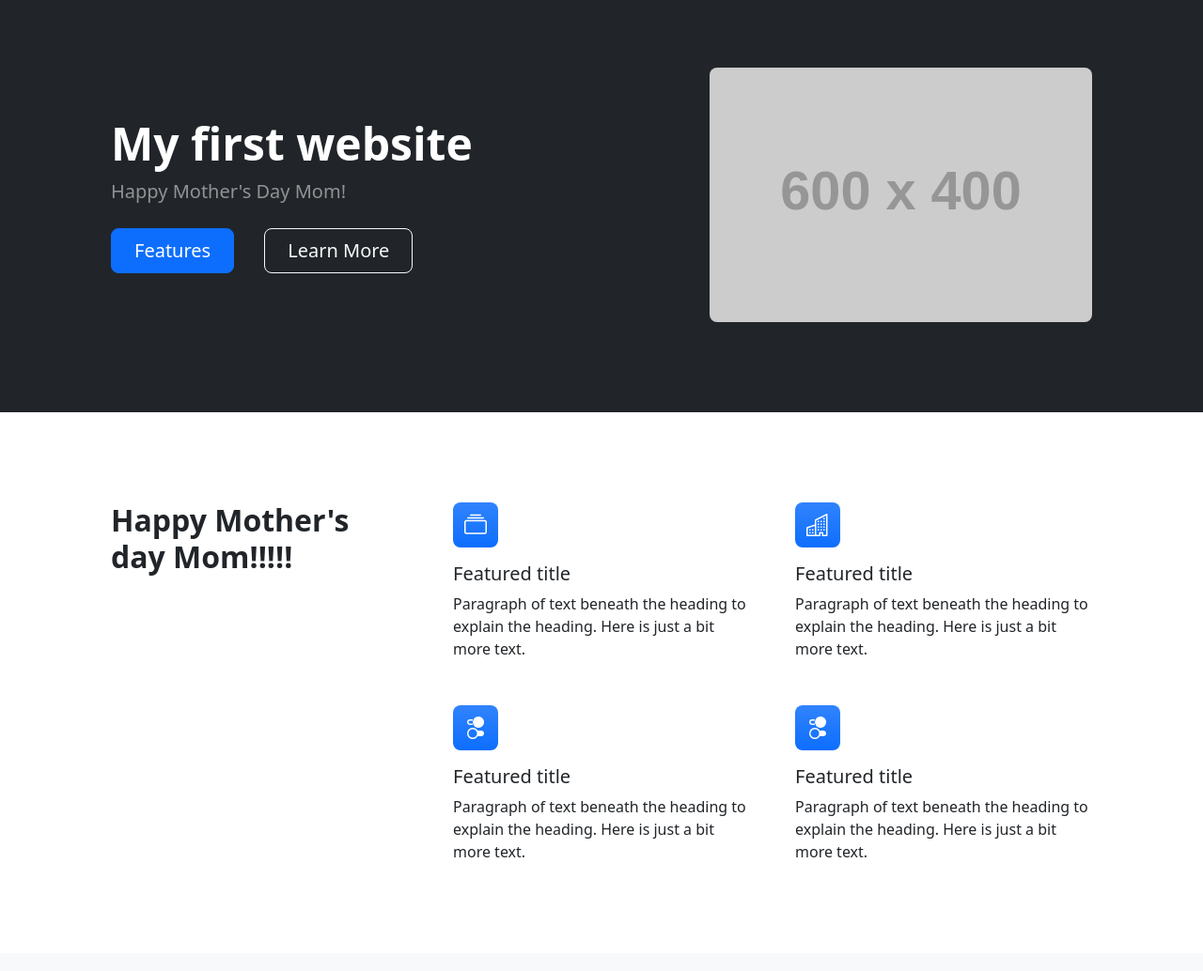
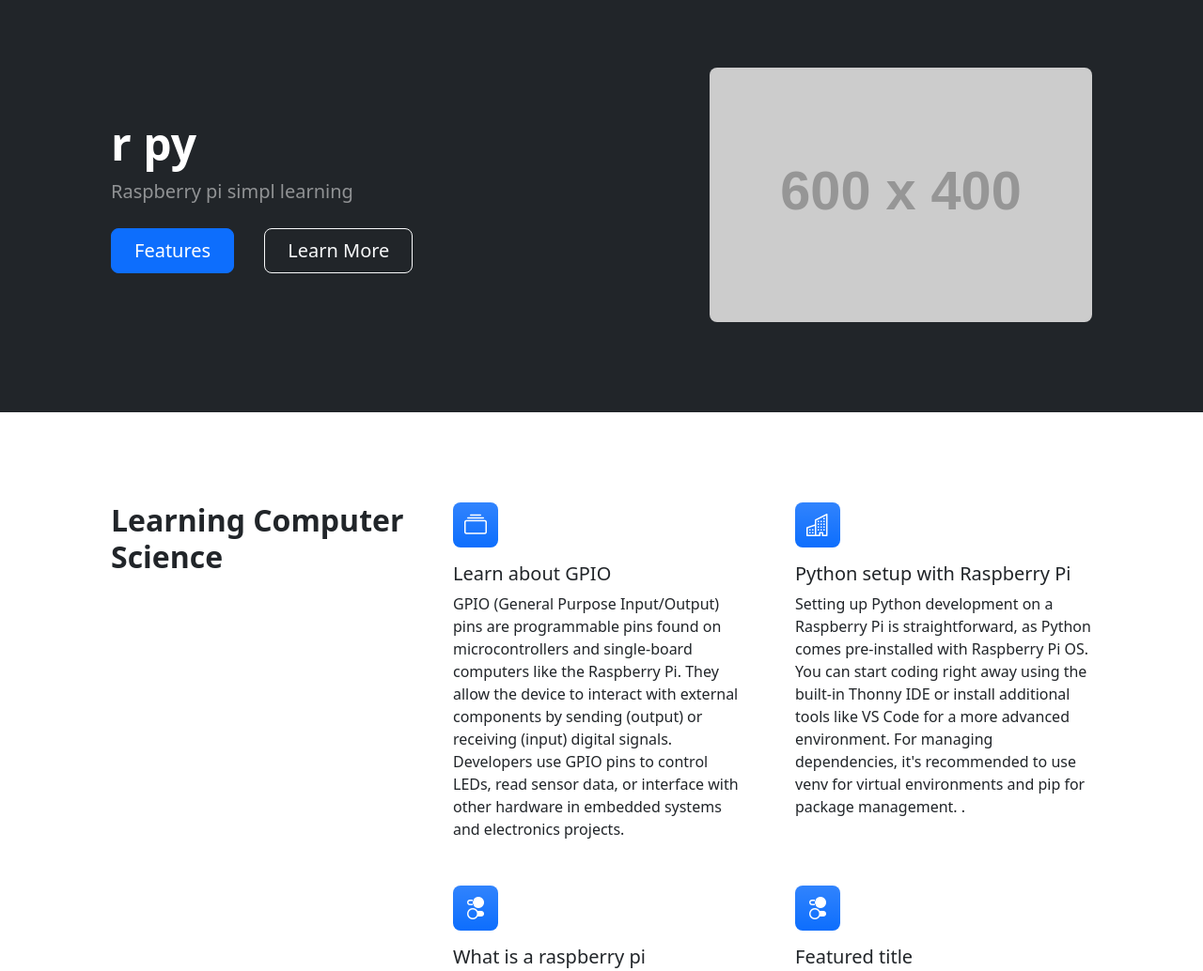
Before and after one commit to erolston/erolston.github.io, a plain HTML site: page index.html in a window 1280 px wide. Shown: the part 80-1114 px from the top of the page at 94% size. Drawn offline with nearby package versions, Linux system fonts and the light colour scheme; placeholder pictures from the web are drawn by us.

Commit message:
updates to features

```diff
--- a/index.html
+++ b/index.html
@@ -5,7 +5,7 @@
         <meta name="viewport" content="width=device-width, initial-scale=1, shrink-to-fit=no" />
         <meta name="description" content="" />
         <meta name="author" content="" />
-        <title>Learning HTML</title>
+        <title>Learning Raspberry pi</title>
         <!-- Favicon-->
         <link rel="icon" type="image/x-icon" href="assets/favicon.ico" />
         <!-- Bootstrap icons-->
@@ -51,8 +51,8 @@
                     <div class="row gx-5 align-items-center justify-content-center">
                         <div class="col-lg-8 col-xl-7 col-xxl-6">
                             <div class="my-5 text-center text-xl-start">
-                                <h1 class="display-5 fw-bolder text-white mb-2">My first website</h1>
-                                <p class="lead fw-normal text-white-50 mb-4">Happy Mother's Day Mom!</p>
+                                <h1 class="display-5 fw-bolder text-white mb-2">r py</h1>
+                                <p class="lead fw-normal text-white-50 mb-4">Raspberry pi simpl learning</p>
                                 <div class="d-grid gap-3 d-sm-flex justify-content-sm-center justify-content-xl-start">
                                     <a class="btn btn-primary btn-lg px-4 me-sm-3" href="#features">Features</a>
                                     <a class="btn btn-outline-light btn-lg px-4" href="#!">Learn More</a>
@@ -67,23 +67,23 @@
             <section class="py-5" id="features">
                 <div class="container px-5 my-5">
                     <div class="row gx-5">
-                        <div class="col-lg-4 mb-5 mb-lg-0"><h2 class="fw-bolder mb-0">Happy Mother's day Mom!!!!!</h2></div>
+                        <div class="col-lg-4 mb-5 mb-lg-0"><h2 class="fw-bolder mb-0">Learning Computer Science</h2></div>
                         <div class="col-lg-8">
                             <div class="row gx-5 row-cols-1 row-cols-md-2">
                                 <div class="col mb-5 h-100">
                                     <div class="feature bg-primary bg-gradient text-white rounded-3 mb-3"><i class="bi bi-collection"></i></div>
-                                    <h2 class="h5">Featured title</h2>
-                                    <p class="mb-0">Paragraph of text beneath the heading to explain the heading. Here is just a bit more text.</p>
+                                    <h2 class="h5">Learn about GPIO</h2>
+                                    <p class="mb-0">GPIO (General Purpose Input/Output) pins are programmable pins found on microcontrollers and single-board computers like the Raspberry Pi. They allow the device to interact with external components by sending (output) or receiving (input) digital signals. Developers use GPIO pins to control LEDs, read sensor data, or interface with other hardware in embedded systems and electronics projects.</p>
                                 </div>
                                 <div class="col mb-5 h-100">
                                     <div class="feature bg-primary bg-gradient text-white rounded-3 mb-3"><i class="bi bi-building"></i></div>
-                                    <h2 class="h5">Featured title</h2>
-                                    <p class="mb-0">Paragraph of text beneath the heading to explain the heading. Here is just a bit more text.</p>
+                                    <h2 class="h5">Python setup with Raspberry Pi</h2>
+                                    <p class="mb-0">Setting up Python development on a Raspberry Pi is straightforward, as Python comes pre-installed with Raspberry Pi OS. You can start coding right away using the built-in Thonny IDE or install additional tools like VS Code for a more advanced environment. For managing dependencies, it's recommended to use venv for virtual environments and pip for package management. <type="text">.</p>
                                 </div>
                                 <div class="col mb-5 mb-md-0 h-100">
                                     <div class="feature bg-primary bg-gradient text-white rounded-3 mb-3"><i class="bi bi-toggles2"></i></div>
-                                    <h2 class="h5">Featured title</h2>
-                                    <p class="mb-0">Paragraph of text beneath the heading to explain the heading. Here is just a bit more text.</p>
+                                    <h2 class="h5">What is a raspberry pi</h2>
+                                    <p class="mb-0">The Raspberry Pi is a low-cost, credit card-sized computer developed by the Raspberry Pi Foundation to promote computer science education and DIY electronics. It can run a full Linux operating system, connect to peripherals, and is widely used in projects ranging from home automation to robotics. Its affordability and versatility make it a favorite among hobbyists, educators, and developers.</p>
                                 </div>
                                 <div class="col h-100">
                                     <div class="feature bg-primary bg-gradient text-white rounded-3 mb-3"><i class="bi bi-toggles2"></i></div>
@@ -101,7 +101,7 @@
                     <div class="row gx-5 justify-content-center">
                         <div class="col-lg-10 col-xl-7">
                             <div class="text-center">
-                                <div class="fs-4 mb-4 fst-italic">"Working with Start Bootstrap templates has saved me tons of development time when building new projects! Starting with a Bootstrap template just makes things easier!"</div>
+                                <div class="fs-4 mb-4 fst-italic">" I really like Raspberry pi"</div>
                                 <div class="d-flex align-items-center justify-content-center">
                                     <img class="rounded-circle me-3" src="https://dummyimage.com/40x40/ced4da/6c757d" alt="..." />
                                     <div class="fw-bold">
```
